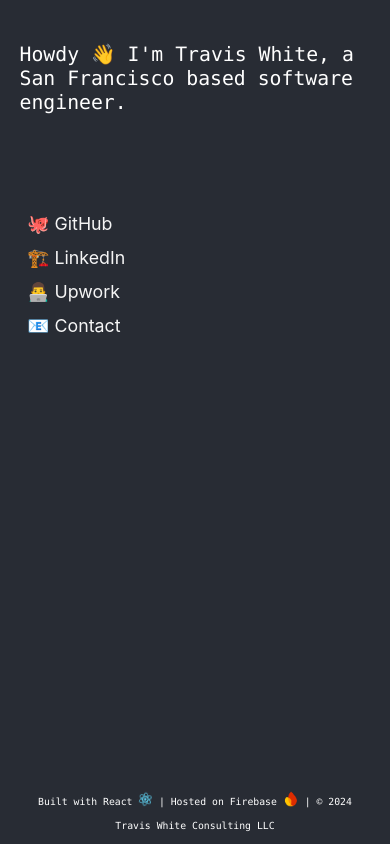
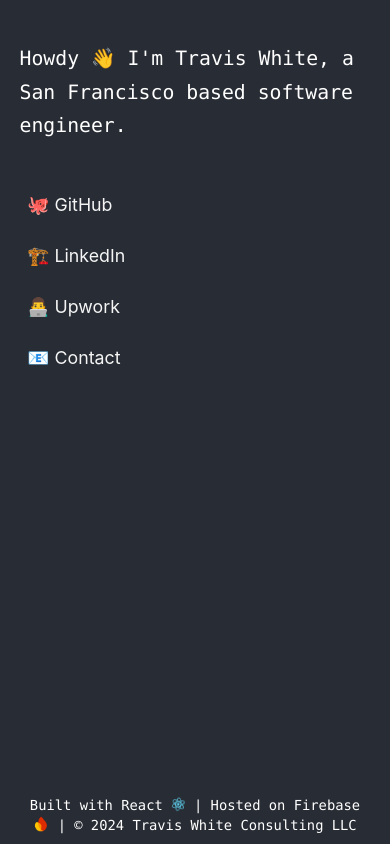
Before and after one commit to travis-white-6/Personal-Website, a React (Create React App) app: page / in a window 390 px wide. Built offline with nearby package versions, Linux system fonts and the light colour scheme.

Commit message:
fix: spacing

```diff
--- a/src/App.css
+++ b/src/App.css
@@ -26,7 +26,6 @@
   min-height: 100vh;
   display: flex;
   flex-direction: column;
-  font-size: calc(12px + 2vmin);
   color: white;
 }
 
@@ -49,18 +48,19 @@
 }
 
 .secondary-container {
-  margin-top: 5vh;
+  margin-top: 3vh;
   margin-left: 7vw;
   text-align: left;
 }
 
 .typing-container {
-  /* overflow: hidden; Ensures the text does not overflow */
   width: 60vw;
   height: 15vh;
   overflow: wrap;
   top: 40px;
   text-align: left;
+  font-size: calc(12px + 2vmin);
+  line-height: 1.7;
 }
 
 .blink {
@@ -84,7 +84,6 @@
   font-size: calc(10px + 2vmin);
   color: whitesmoke;
   text-decoration: none;
-
 }
 
 .bottom-margin {
@@ -113,7 +112,7 @@ a:hover {
 }
 
 .small-text {
-  font-size: calc(2px + 2vmin);
+  font-size: calc(1px + 2vmin);
   width: 40%;
   overflow: wrap;
 }
@@ -122,6 +121,10 @@ a:hover {
 /* For screens smaller than 750px (e.g., tablets and mobile devices) */
 @media (max-width: 750px) {
   .typing-container {
-    width: 100%; /* Full width for smaller screens */
+    width: 95%; /* Full width for smaller screens */
+  }
+
+  .small-text {
+    font-size: calc(6px + 2vmin);
   }
 }
--- a/src/App.jsx
+++ b/src/App.jsx
@@ -86,8 +86,11 @@ export const App = () => {
         </div>
         <div className="secondary-container">
           <TypeWriter className="secondary-typing-text" text={github} isMobile={isMobile} />
+          <br/>
           <TypeWriter className="secondary-typing-text" text={linkedin} isMobile={isMobile} />
+          <br/>
           <TypeWriter className="secondary-typing-text" text={upwork} isMobile={isMobile} />
+          <br/>
           <TypeWriter className="secondary-typing-text" text={email} isMobile={isMobile} />
         </div>
         <div className='footer'>
```
